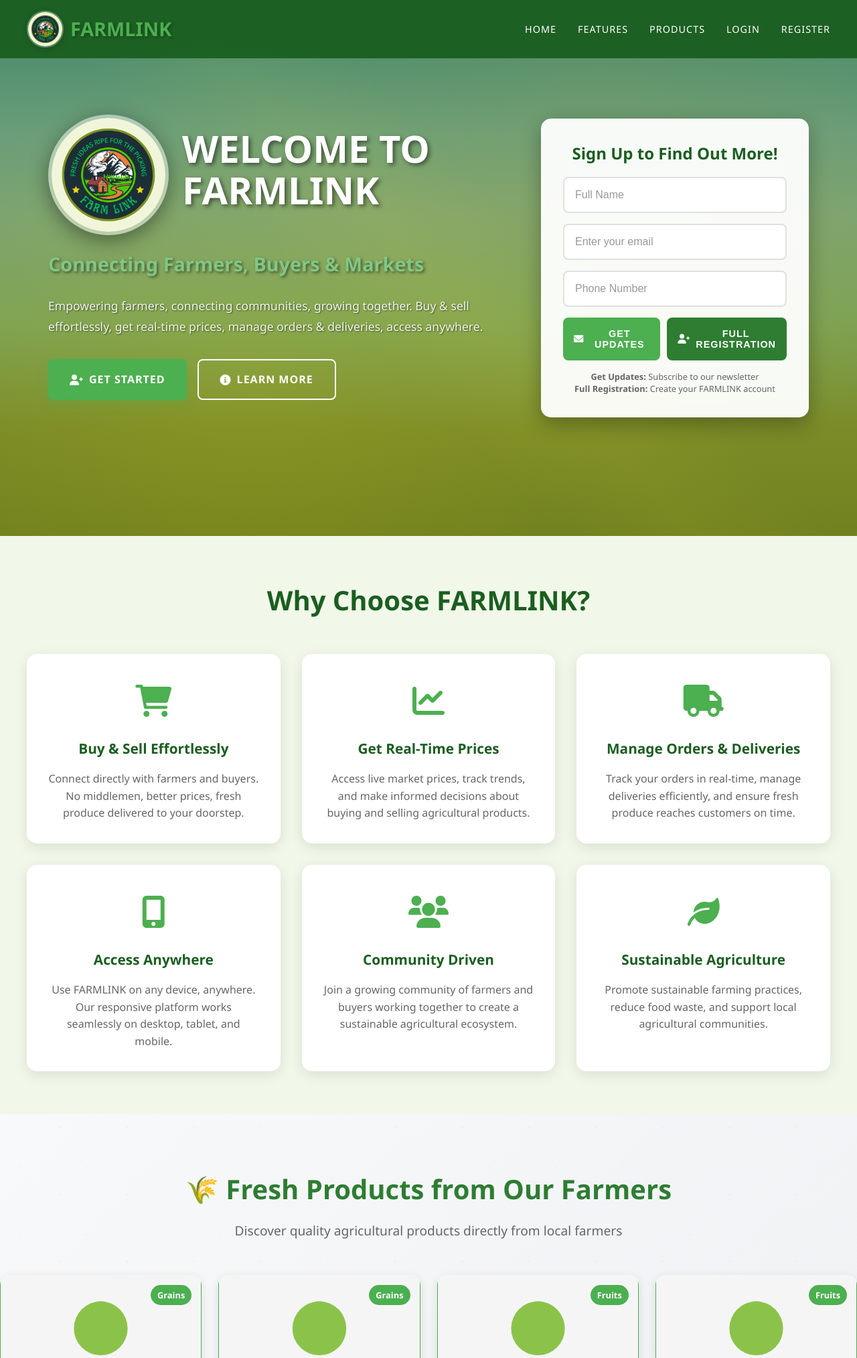
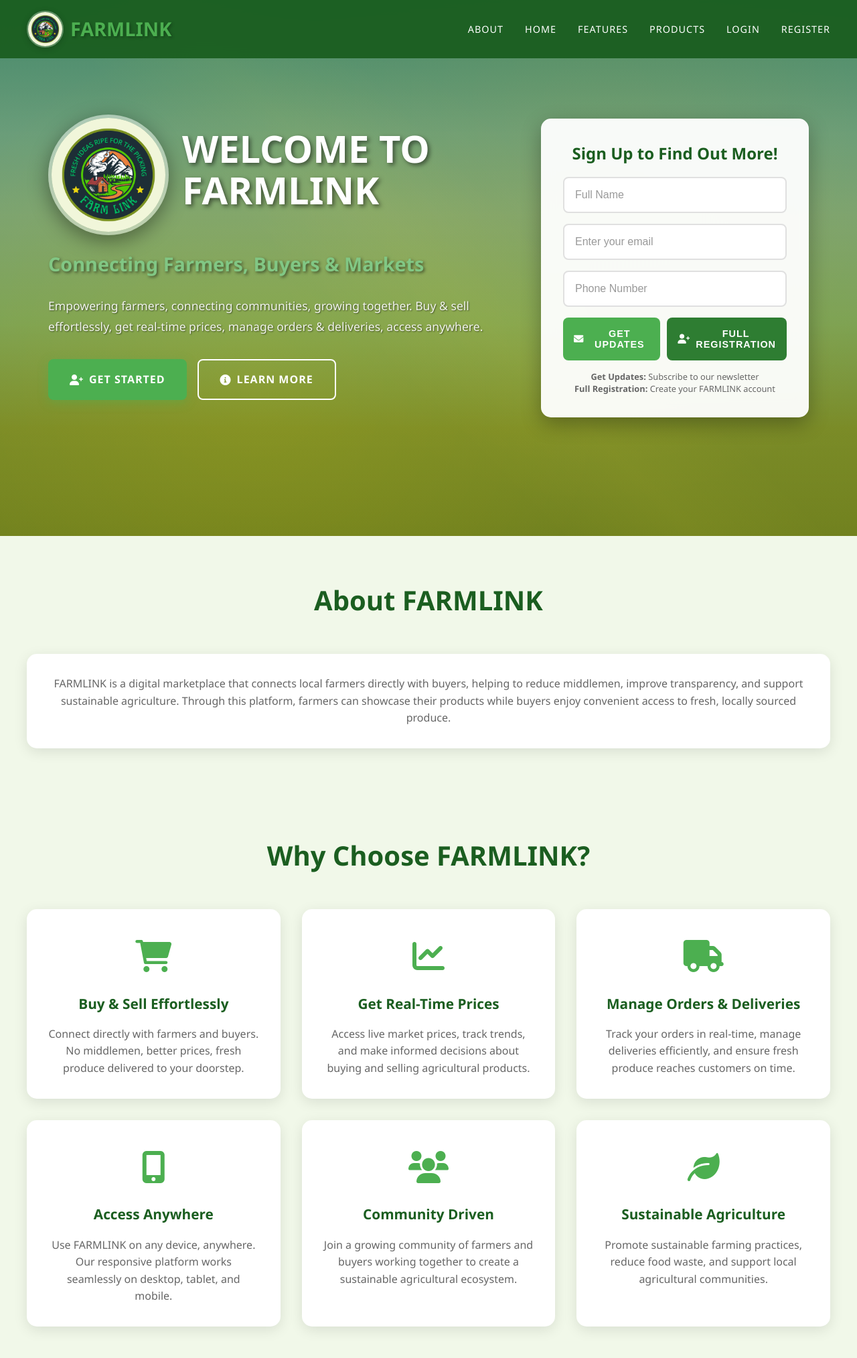
Before and after one commit to nieteshearty/FARMLINK, a PHP site: page / in a window 1280 px wide. Shown: the top 2027 px of the page at 67% size. Run offline with PHP 8.4, Linux system fonts and the light colour scheme; data comes from the database, SQL or seed files in the repository.

Commit message:
Add files via upload

```diff
--- a/index.php
+++ b/index.php
@@ -561,6 +561,7 @@ if (SessionManager::isLoggedIn()) {
                 <span class="brand-name">FARMLINK</span>
             </div>
             <ul class="nav-links">
+                <li><a href="https://youtu.be/teq8oSNWQm8?si=iU7AHy4BQFHgSiby" target="_blank" rel="noopener noreferrer">ABOUT</a></li>
                 <li><a href="#home">HOME</a></li>
                 <li><a href="#features">FEATURES</a></li>
                 <li><a href="#products">PRODUCTS</a></li>
@@ -632,6 +633,23 @@ if (SessionManager::isLoggedIn()) {
                         <strong>Full Registration:</strong> Create your FARMLINK account
                     </p>
                 </form>
+            </div>
+        </div>
+    </section>
+
+    <!-- About Section -->
+    <section class="features" id="about">
+        <div class="features-container">
+            <h2>About FARMLINK</h2>
+            <div class="features-grid">
+                <div class="feature-card">
+                    <p>
+                        FARMLINK is a digital marketplace that connects local farmers directly with buyers, helping to
+                        reduce middlemen, improve transparency, and support sustainable agriculture. Through this
+                        platform, farmers can showcase their products while buyers enjoy convenient access to fresh,
+                        locally sourced produce.
+                    </p>
+                </div>
             </div>
         </div>
     </section>
@@ -749,32 +767,18 @@ if (SessionManager::isLoggedIn()) {
 
                     if (!empty($products)) {
                         foreach ($products as $product) {
-                            // Handle image path (robust, supports multiple formats)
+                            // Handle image path
                             $imagePath = BASE_URL . '/assets/img/product-placeholder.svg';
                             if (!empty($product['image'])) {
-                                $imageValue = trim($product['image']);
-
-                                if (strpos($imageValue, 'http') === 0) {
-                                    // Full URL
-                                    $imagePath = $imageValue;
-                                } elseif (strpos($imageValue, BASE_URL . '/') === 0) {
-                                    // Already prefixed with BASE_URL
-                                    $imagePath = $imageValue;
-                                } elseif (strpos($imageValue, '/FARMLINK/') === 0) {
-                                    // Old hardcoded path, normalize to BASE_URL
-                                    $imagePath = str_replace('/FARMLINK', BASE_URL, $imageValue);
-                                } elseif (strpos($imageValue, 'uploads/products/') === 0) {
-                                    // Relative uploads/products path
-                                    $imagePath = BASE_URL . '/' . $imageValue;
-                                } elseif (strpos($imageValue, 'uploads/') === 0) {
-                                    // Generic uploads path
-                                    $imagePath = BASE_URL . '/' . $imageValue;
-                                } elseif (strpos($imageValue, '/') === 0) {
-                                    // Starts with / but no prefix
-                                    $imagePath = BASE_URL . $imageValue;
+                                $image = $product['image'];
+                                if (preg_match('#^https?://#', $image)) {
+                                    $imagePath = $image;
+                                } elseif (strpos($image, '/') === 0) {
+                                    $imagePath = BASE_URL . $image;
+                                } elseif (strpos($image, 'uploads/') === 0) {
+                                    $imagePath = BASE_URL . '/' . $image;
                                 } else {
-                                    // Just filename
-                                    $imagePath = BASE_URL . '/uploads/products/' . basename($imageValue);
+                                    $imagePath = BASE_URL . '/uploads/products/' . $image;
                                 }
                             }
 
```
Also changed, not shown: app.js (line endings or trailing spaces), app.localstorage.js (line endings or trailing spaces), style.css (line endings or trailing spaces), 1 other file.
